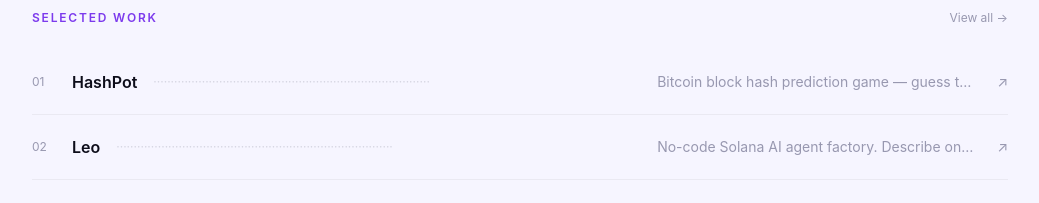
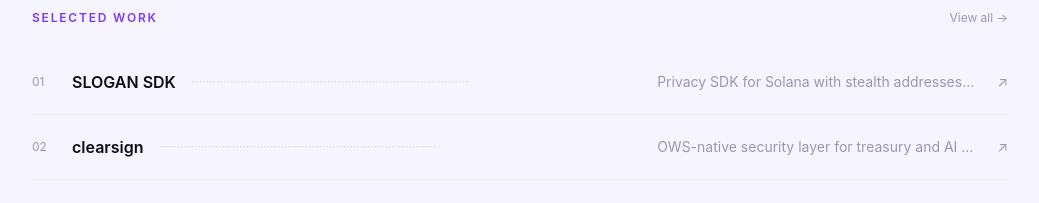
Before and after one commit to rkmonarch/portfolio, a Next.js app: page / in a window 1280 px wide. Shown: the part 1217-1420 px from the top of the page, without its empty margins (120-1159 px from the left). Built offline with nearby package versions, Linux system fonts and the light colour scheme.

Commit message:
Update featured work on home page

```diff
--- a/src/app/page.tsx
+++ b/src/app/page.tsx
@@ -41,14 +41,14 @@
 
 const featured = [
   {
-    title: 'HashPot',
-    link: 'https://hashpot.fun',
-    desc: 'Bitcoin block hash prediction game — guess the last 3 hex chars to win the pot.',
+    title: 'SLOGAN SDK',
+    link: 'https://www.npmjs.com/package/@rkmonarch/slogan',
+    desc: 'Privacy SDK for Solana with stealth addresses, payment discovery, claim flows, and mixer primitives.',
   },
   {
-    title: 'Leo',
-    link: 'https://leo-lemon.vercel.app',
-    desc: 'No-code Solana AI agent factory. Describe once, deploy in under 2 minutes.',
+    title: 'clearsign',
+    link: 'https://www.npmjs.com/package/clearsign',
+    desc: 'OWS-native security layer for treasury and AI agent spend approvals with readable proposals and remote signing.',
   },
   {
     title: 'Shuffles',
```
